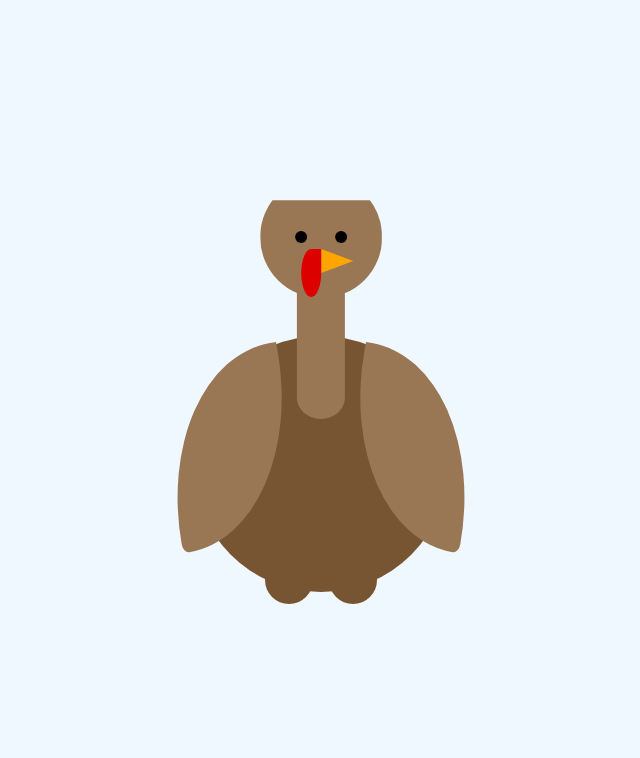
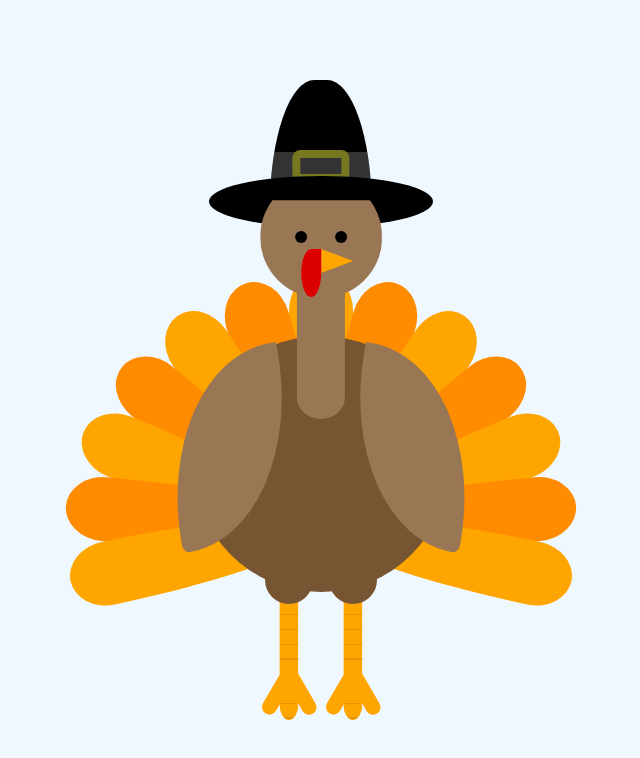
Before and after one commit to 528lliang-dotcom/TurkeyTime, a plain HTML site: page index.html in a window 1280 px wide. Shown: the whole page, without its empty margins (319-959 px from the left). Drawn offline with Linux system fonts and the light colour scheme.

Commit message:
Base turkey (actually works)

```diff
--- a/style.css
+++ b/style.css
@@ -108,7 +108,7 @@ html, body {
     transform: translate(-100%, 0);
 }
 
-.leg {
+.Leg {
     width: 3%;
     height: 21%;
     background: var(--orange1);
@@ -120,11 +120,11 @@ html, body {
         repeating-linear-gradient(transparent 0 10%, rgba(0, 0, 0, 0.1) 0 11%);
 }
 
-.leg+.leg {
+.Leg+.Leg {
     transform: translate(-50%, 0) translate(4vmin, 0);
 }
 
-.leg::before, .leg::after {
+.Leg::before, .Leg::after {
     content: "";
     display: block;
     position: absolute;
@@ -138,11 +138,11 @@ html, body {
     transform: translate(-50%, 0) rotate(30deg);
 }
 
-.leg::after {
+.Leg::after {
     transform: translate(-50%, 0) rotate(-30deg);
 }
 
-.hat-bottom {
+.HatBottom {
     width: 35%;
     height: 8%;
     border-radius: 50%;
@@ -152,7 +152,7 @@ html, body {
     transform: translate(-50%, 0);
 }
 
-.hat-top {
+.HatTop {
     width: 16%;
     height: 20%;
     background: black;
@@ -163,7 +163,7 @@ html, body {
     transform: translate(-50%, 0);
 }
 
-.hat-top::before {
+.HatTop::before {
     content: "";
     display: block;
     position: absolute;
@@ -176,7 +176,7 @@ html, body {
     transform: translate(-50%, 0);
 }
 
-.tail {
+.Tail {
     width: 10%;
     height: 40%;
     background: var(--orange1);
@@ -187,62 +187,62 @@ html, body {
     transform: translate(-50%, 0);
 }
 
-.tail:nth-child(odd) {
+.Tail:nth-child(odd) {
     background: var(--orange1);
 }
 
-.tail:nth-child(even) {
+.Tail:nth-child(even) {
     background: var(--orange2);
 }
 
-.tail:nth-child(1) {
+.Tail:nth-child(1) {
     transform: translate(-50%, 0) rotate(0);
 }
 
-.tail:nth-child(2) {
+.Tail:nth-child(2) {
     transform: translate(-50%, 0) rotate(17deg);
 }
 
-.tail:nth-child(3) {
+.Tail:nth-child(3) {
     transform: translate(-50%, 0) rotate(34deg);
 }
 
-.tail:nth-child(4) {
+.Tail:nth-child(4) {
     transform: translate(-50%, 0) rotate(51deg);
 }
 
-.tail:nth-child(5) {
+.Tail:nth-child(5) {
     transform: translate(-50%, 0) rotate(68deg);
 }
 
-.tail:nth-child(6) {
+.Tail:nth-child(6) {
     transform: translate(-50%, 0) rotate(85deg);
 }
 
-.tail:nth-child(7) {
+.Tail:nth-child(7) {
     transform: translate(-50%, 0) rotate(102deg);
 }
 
-.tail:nth-child(8) {
+.Tail:nth-child(8) {
     transform: translate(-50%, 0) rotate(-17deg);
 }
 
-.tail:nth-child(9) {
+.Tail:nth-child(9) {
     transform: translate(-50%, 0) rotate(-34deg);
 }
 
-.tail:nth-child(10) {
+.Tail:nth-child(10) {
     transform: translate(-50%, 0) rotate(-51deg);
 }
 
-.tail:nth-child(11) {
+.Tail:nth-child(11) {
     transform: translate(-50%, 0) rotate(-68deg);
 }
 
-.tail:nth-child(12) {
+.Tail:nth-child(12) {
     transform: translate(-50%, 0) rotate(-85deg);
 }
 
-.tail:nth-child(13) {
+.Tail:nth-child(13) {
     transform: translate(-50%, 0) rotate(-102deg);
 }
```
